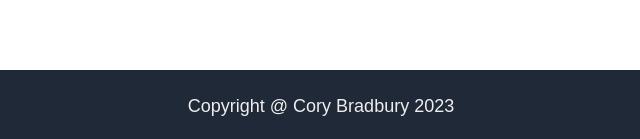
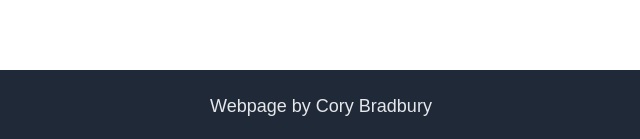
Before and after one commit to Coradabra/landing-page, a plain HTML site: page index.html in a window 1280 px wide. Shown: the part 1650-1789 px from the top of the page, 319-959 px from the left. Drawn offline with Linux system fonts and the light colour scheme.

Commit message:
Include link to GitHub repo in footer

```diff
--- a/index.html
+++ b/index.html
@@ -87,6 +87,6 @@
         </div>
       </section>
     </div>
-    <footer>Copyright @ Cory Bradbury 2023</footer>
+    <footer><a href="https://github.com/Coradabra/landing-page">Webpage by Cory Bradbury</a></footer>
   </body>
 </html>
```
